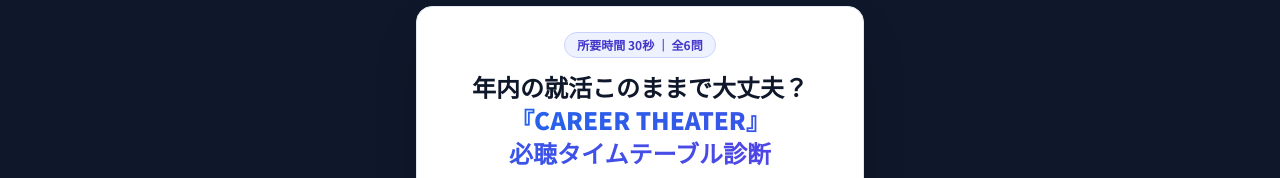
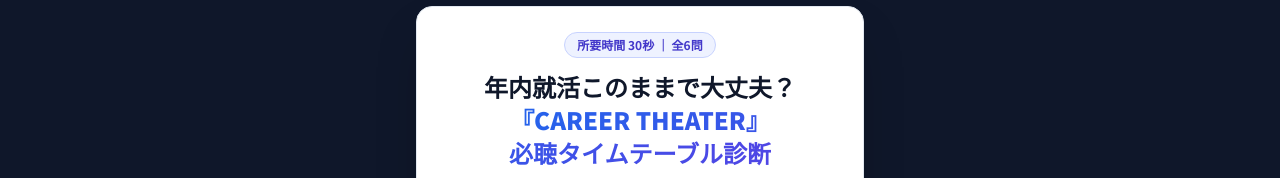
Before and after one commit to conanhujiko486993-pixel/CAREER-THEATER-diagnosis2, a plain HTML site: page index.html in a window 1280 px wide. Shown: the part 130-308 px from the top of the page. Drawn offline with nearby package versions, Linux system fonts and the light colour scheme.

```diff
--- a/index.html
+++ b/index.html
@@ -35,7 +35,7 @@
           所要時間 30秒 ｜ 全6問
         </div>
         <h1 class="text-2xl font-black text-slate-900 leading-snug mb-3">
-          年内の就活このままで大丈夫？<br>
+          年内就活このままで大丈夫？<br>
           <span class="text-transparent bg-clip-text bg-gradient-to-r from-blue-600 to-indigo-600">
             『CAREER THEATER』<br>必聴タイムテーブル診断
           </span>
```
